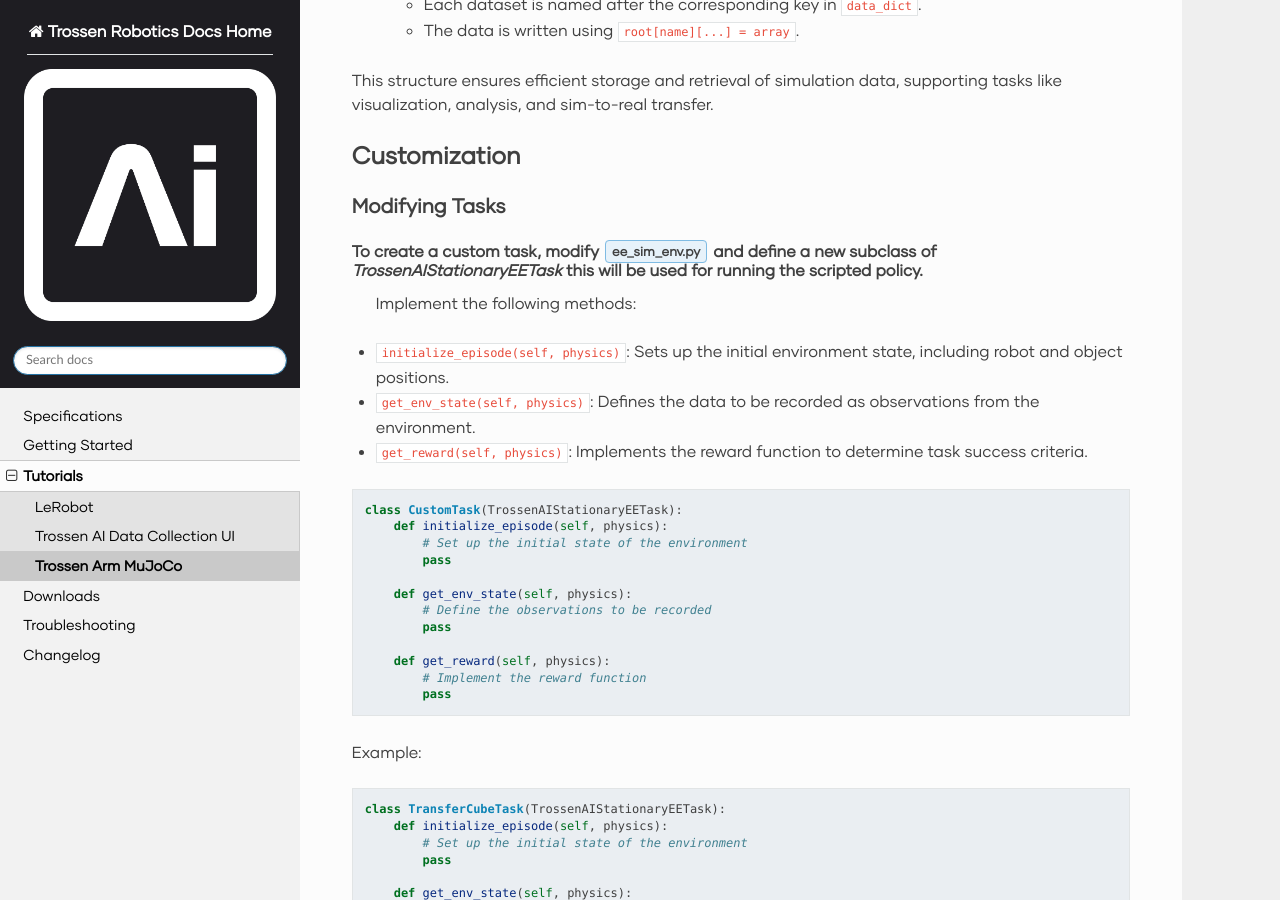
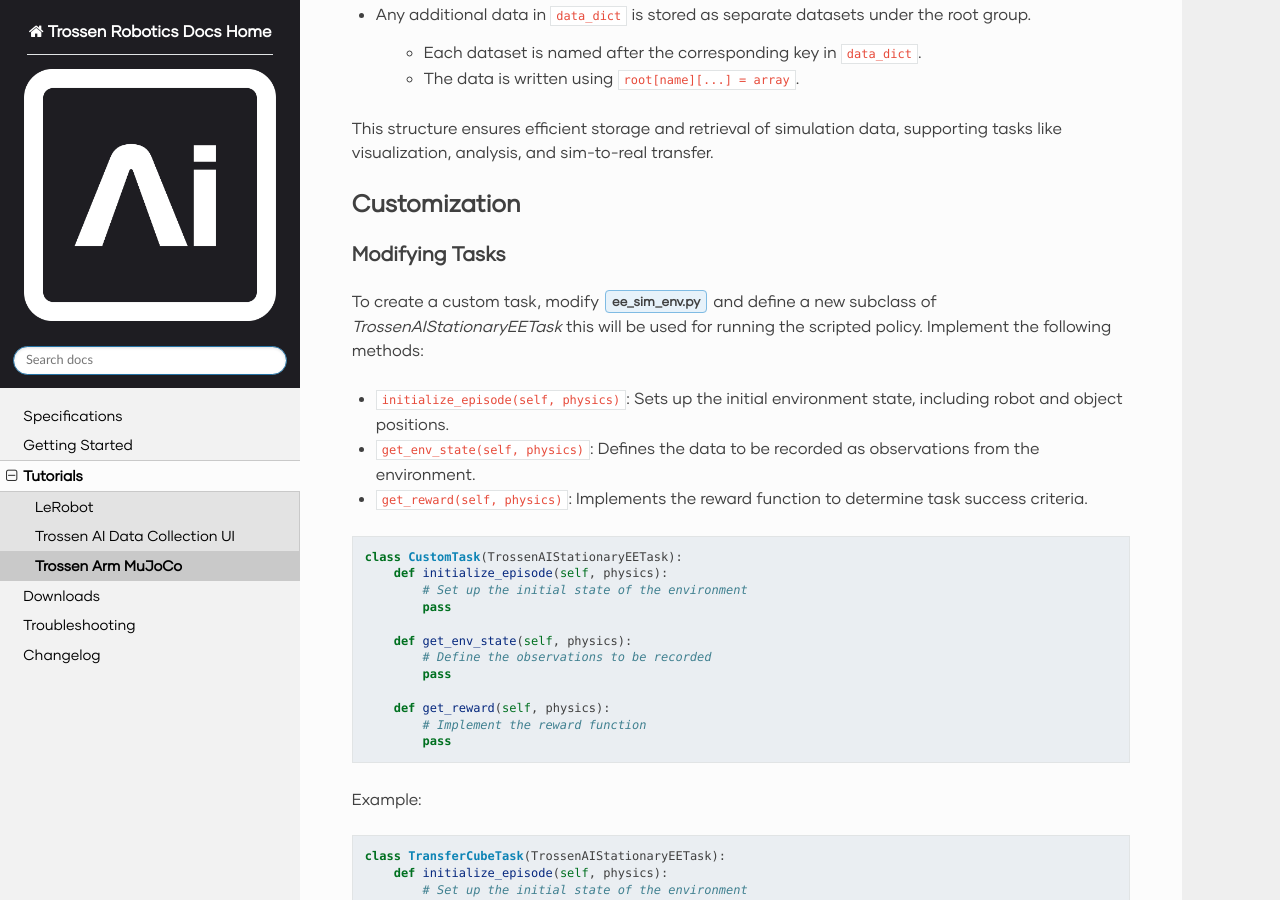
Before and after one commit to TrossenRobotics/trossen_arm, a Sphinx documentation site: the page built from docs/tutorials/trossen_arm_mujoco.rst, in a window 1280 px wide and 900 px high, scrolled down 7085 px. Built offline with Sphinx 7.4.7 and the Read the Docs theme 3.1.0, drawn with Linux system fonts in a browser that asks for light colours; some web fonts are replaced; pages that are not in the unit, such as notebooks, are missing from menus; some of the changed text lies outside the part shown.

Commit message:
fix some formatting

```diff
--- a/docs/tutorials/trossen_arm_mujoco.rst
+++ b/docs/tutorials/trossen_arm_mujoco.rst
@@ -262,26 +263,36 @@ We use the `HDF5 <https://docs.h5py.org/en/stable/index.html>`_ format to store
 Root Attributes
 ---------------
 
-* ``sim``: A boolean attribute indicating whether the data was collected in simulation (``True``) or on real hardware (``False``).
+* ``sim`` A boolean attribute indicating whether the data was collected in simulation (``True``) or on real hardware (``False``).
 
 * ``observations`` :guilabel:`group`: Contains all the observations recorded during the simulation.
+
     * ``images`` :guilabel:`subgroup`: Stores image data from multiple cameras.
+
         * Each camera has its own dataset named after the camera (e.g., ``cam_name``).
         * Dataset shape: ``(max_timesteps, 480, 640, 3)``, where:
+
             * ``max_timesteps``: Number of timesteps in the episode.
             * ``480, 640, 3``: Image dimensions (height, width, RGB channels).
+
         * Data type: ``uint8`` (8-bit unsigned integers for pixel values).
         * Chunked storage: ``(1, 480, 640, 3)`` for efficient access to individual timesteps.
 
     * ``qpos``: Joint positions of the robot arms in :guilabel:`radians` and gripper positions in :guilabel:`meters`.
+
         * Shape: ``(max_timesteps, 16)``, where:
+
             * ``max_timesteps``: Number of timesteps in the episode.
             * ``16``: Number of joints (8 per arm: 6 revolute in radians + 2 prismatic in meters).
+
     * ``qvel``: Joint velocities of the robot arms in :guilabel:`radians/s` and gripper velocities in :guilabel:`meters/s`.
+
         * Shape: ``(max_timesteps, 16)``.
 
 * ``action``: Contains the commanded joint positions (in :guilabel:`radians`) and gripper positions (in :guilabel:`meters`) for the robot arms.
+
     * Shape: ``(max_timesteps, 16)``, where:
+
         * ``max_timesteps``: Number of timesteps in the episode.
         * ``16``: Number of control dimensions (8 per arm: 6 revolute joints in radians + 2 prismatic joints in meters).
 
@@ -289,6 +300,7 @@ Additional Data
 ---------------
 
 * Any additional data in ``data_dict`` is stored as separate datasets under the root group.
+
     * Each dataset is named after the corresponding key in ``data_dict``.
     * The data is written using ``root[name][...] = array``.
 
@@ -301,7 +313,7 @@ Modifying Tasks
 ---------------
 
 To create a custom task, modify :guilabel:`ee_sim_env.py` and define a new subclass of `TrossenAIStationaryEETask` this will be used for running the scripted policy.
- Implement the following methods:
+Implement the following methods:
 
 - ``initialize_episode(self, physics)``: Sets up the initial environment state, including robot and object positions.
 - ``get_env_state(self, physics)``: Defines the data to be recorded as observations from the environment.
```
Also changed, not shown: other parts of docs/tutorials/trossen_arm_mujoco.rst (+1 -0 lines).
